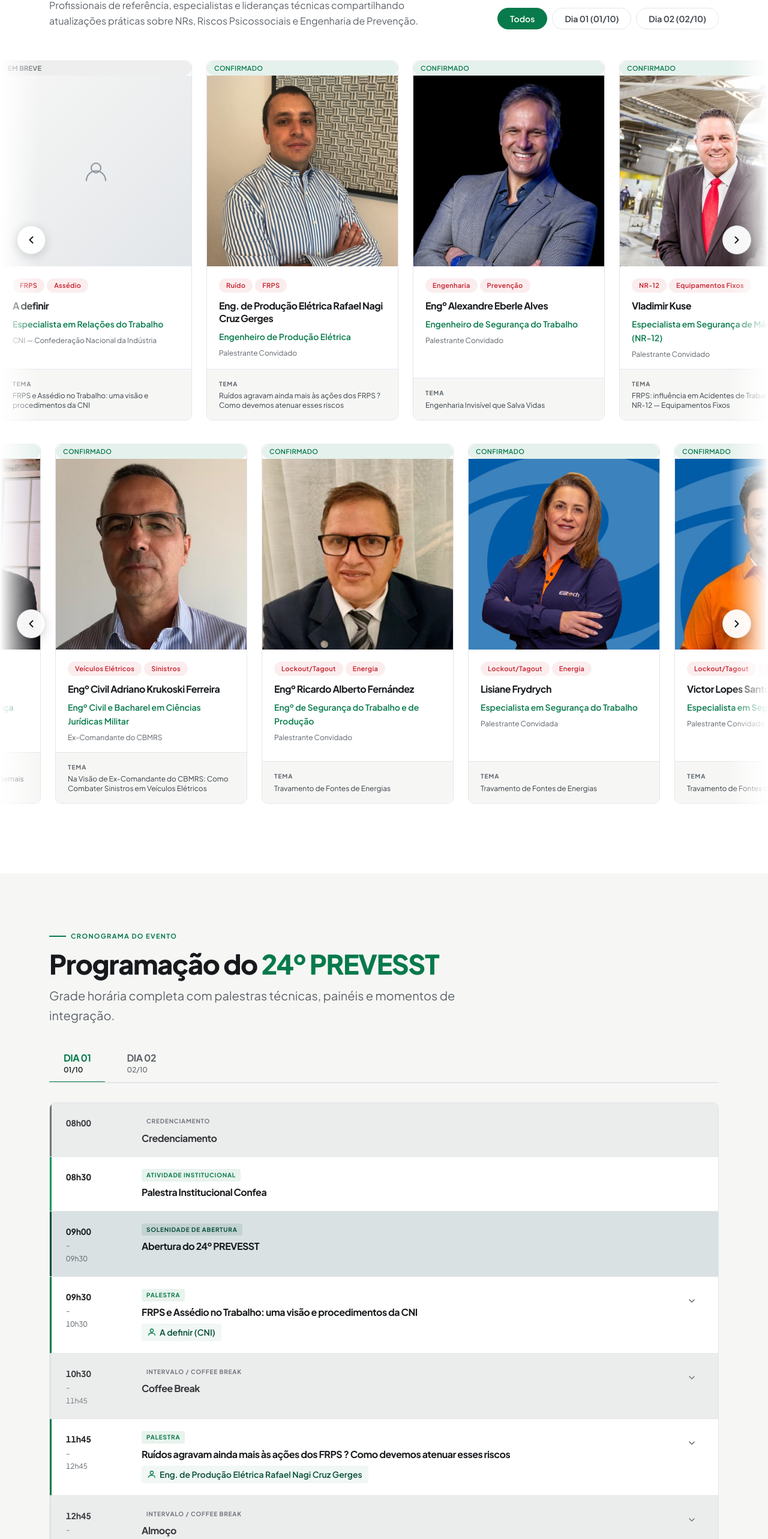
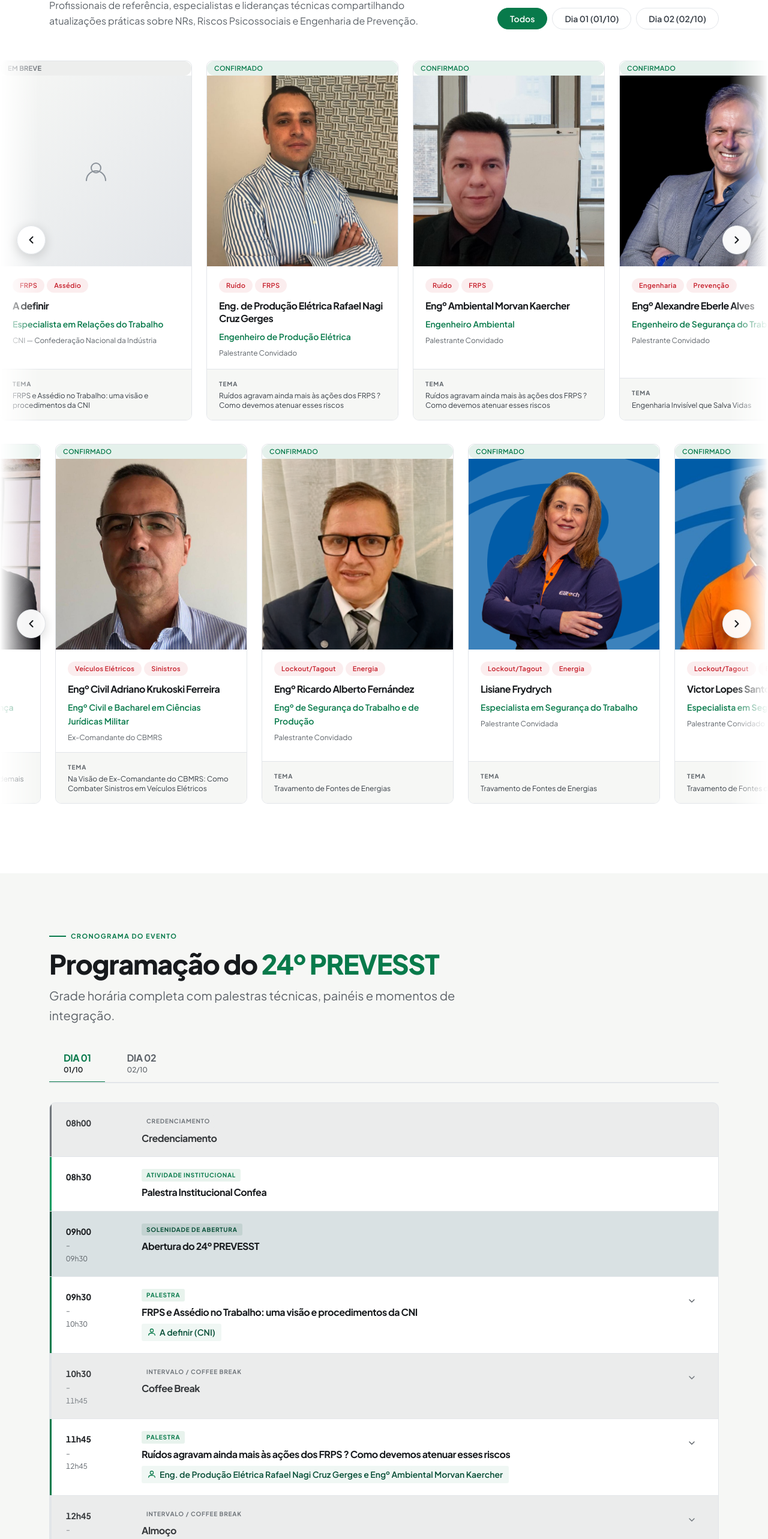
Before and after one commit to vencerhub/prevesst, a React (Vite) app: page / in a window 1280 px wide. Shown: the part 3115-5681 px from the top of the page at 60% size. Built offline with nearby package versions, Linux system fonts and the light colour scheme.

Commit message:
feat: add event schedule and speakers data files

```diff
--- a/src/data/schedule.ts
+++ b/src/data/schedule.ts
@@ -76,7 +76,7 @@
         title: 'Ruídos agravam ainda mais às ações dos FRPS ? Como devemos atenuar esses riscos',
         type: 'talk',
         speakerId: 'speaker-02',
-        speaker: 'Eng. de Produção Elétrica Rafael Nagi Cruz Gerges',
+        speaker: 'Eng. de Produção Elétrica Rafael Nagi Cruz Gerges e Engº Ambiental Morvan Kaercher',
         description: 'Análise sobre como o ruído no ambiente ocupacional intensifica os fatores de riscos psicossociais e métodos de atenuação.',
       },
       {
@@ -220,7 +220,7 @@
         title: 'O Nexo Causal Oculto: Qualidade do Ar Interior e a Responsabilidade Civil pelos Riscos Psicossociais',
         type: 'talk',
         speakerId: 'speaker-11',
-        speaker: 'JANAÍNA COSTA',
+        speaker: 'Bióloga Janaína Costa',
         description: 'Qualidade do ar de interiores, conforto ambiental e a responsabilidade civil pelos fatores de riscos psicossociais.',
       },
       {
--- a/src/data/speakers.ts
+++ b/src/data/speakers.ts
@@ -36,6 +36,17 @@
     bio: 'Engenheiro de Produção Elétrica com foco em controle de ruído ocupacional, acústica e estratégias práticas de atenuação dos impactos dos fatores de riscos psicossociais no ambiente de trabalho.',
     photo: '/images/speakers/2. Ruídos agravam ainda mais às  ações dos FRPS _ Como devemos atenuar esses riscos/Rafael 5.jpeg',
     tags: ['Ruído', 'FRPS', 'Acústica'],
+  },
+  {
+    id: 'speaker-02b',
+    name: 'Engº Ambiental Morvan Kaercher',
+    role: 'Engenheiro Ambiental',
+    institution: 'Palestrante Convidado',
+    topic: 'Ruídos agravam ainda mais às ações dos FRPS ? Como devemos atenuar esses riscos',
+    topicDay: 1,
+    bio: 'Engenheiro Ambiental especialista na avaliação e controle de impactos ocupacionais e ambientais do ruído e sua correlação com riscos psicossociais.',
+    photo: '/images/speakers/2. Ruídos agravam ainda mais às  ações dos FRPS _ Como devemos atenuar esses riscos/Foto Morvan.jpg.jpeg',
+    tags: ['Ruído', 'FRPS', 'Engenharia Ambiental'],
   },
   {
     id: 'speaker-03',
```
Also changed, not shown: public/images/speakers/2. Ruídos agravam ainda mais às  ações dos FRPS _ Como devemos atenuar esses riscos/Foto Morvan.jpg.jpeg (added).
